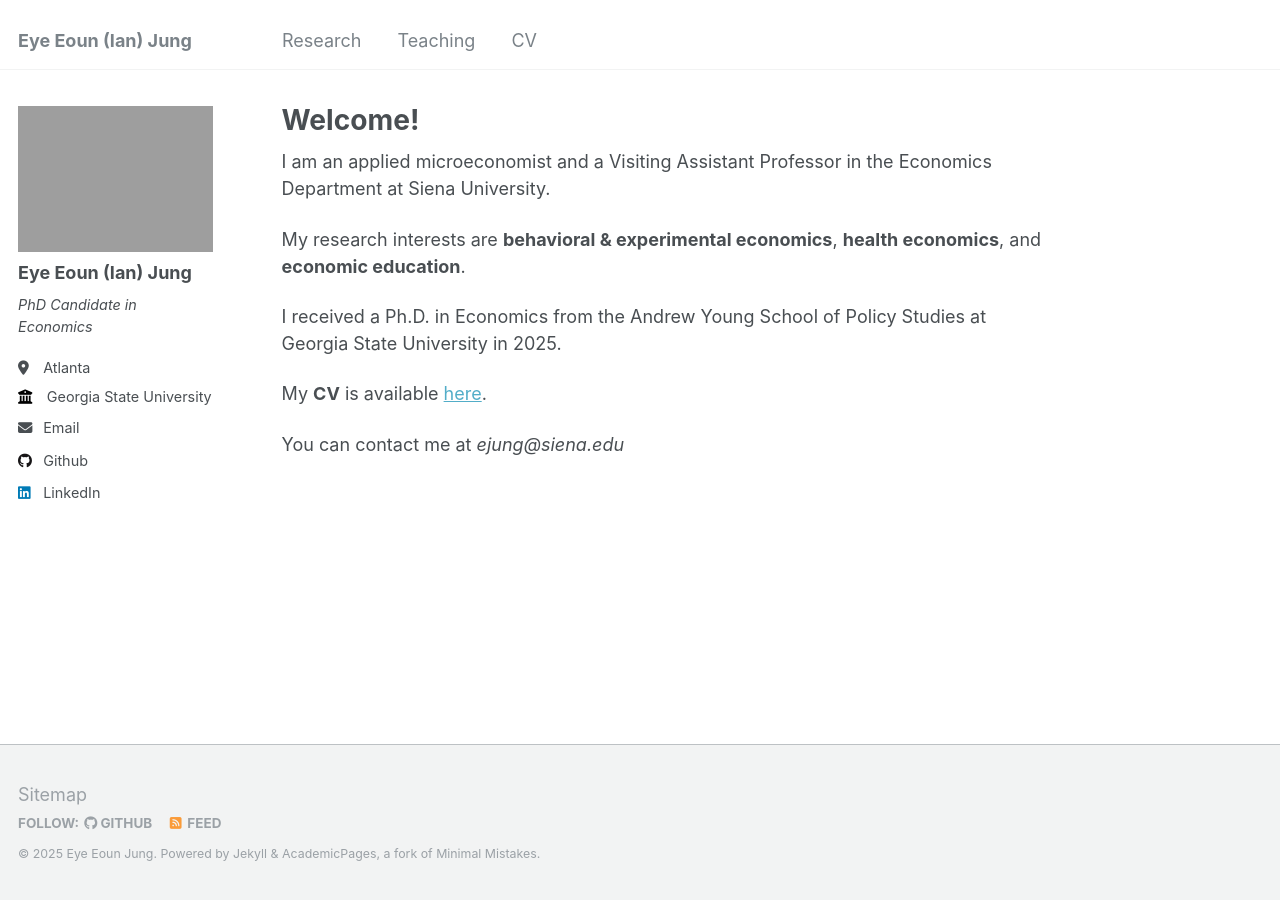
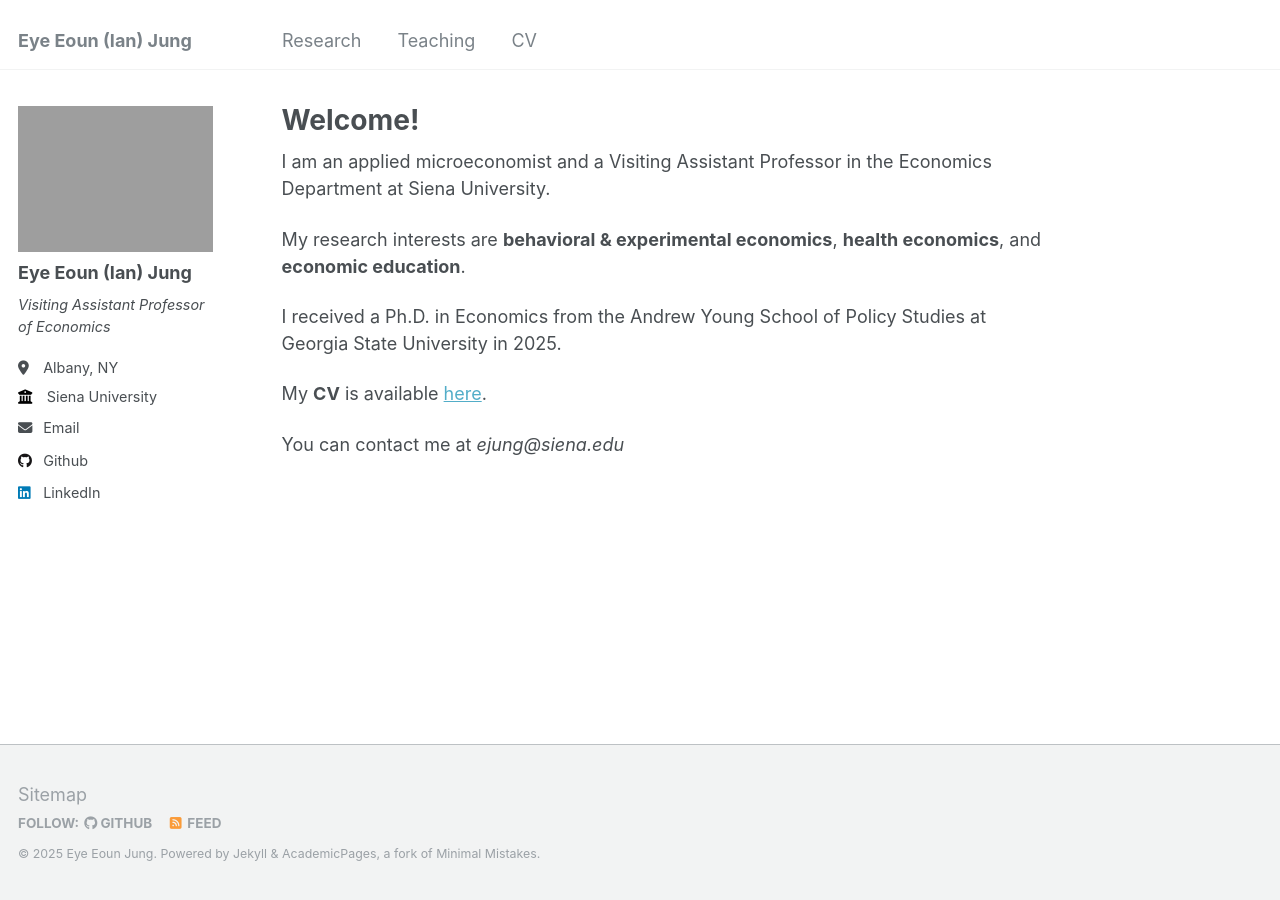
Before and after one commit to ejung11/ejung11.github.io, a Jekyll site: the page built from _pages/about.md, in a window 1280 px wide. Built offline with Jekyll 4.4.1, drawn with Linux system fonts in a browser that asks for light colours.

Commit message:
Update personal information in _config.yml

```diff
--- a/_config.yml
+++ b/_config.yml
@@ -24,11 +24,12 @@ author:
   avatar           : "profile.png"
   name             : "Eye Eoun (Ian) Jung"
   pronouns         : # example: "He/his"
-  bio              : "PhD Candidate in Economics"
-  location         : "Atlanta"
-  employer         : "Georgia State University"
+  bio              : "Visiting Assistant Professor of Economics"
+  location         : "Albany, NY"
+  employer         : "Siena University"
   uri              : # URL
-  email            : "ejung11@gsu.edu"
+  email            : "ejung@siena.edu"
+                    #"ejung11@gsu.edu"
 
   # Academic websites
   arxiv            : # URL - Update with the correct link to your profile
```
